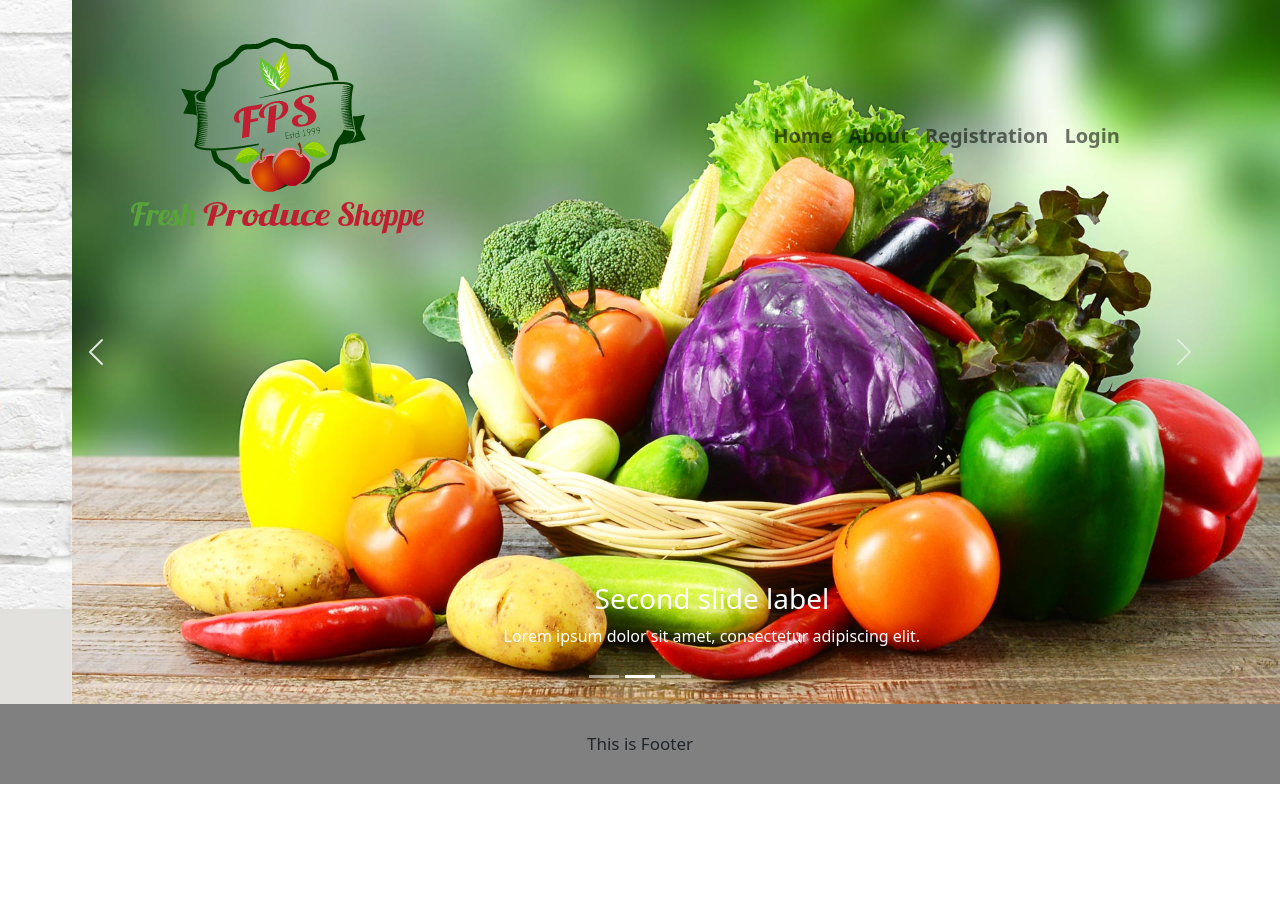
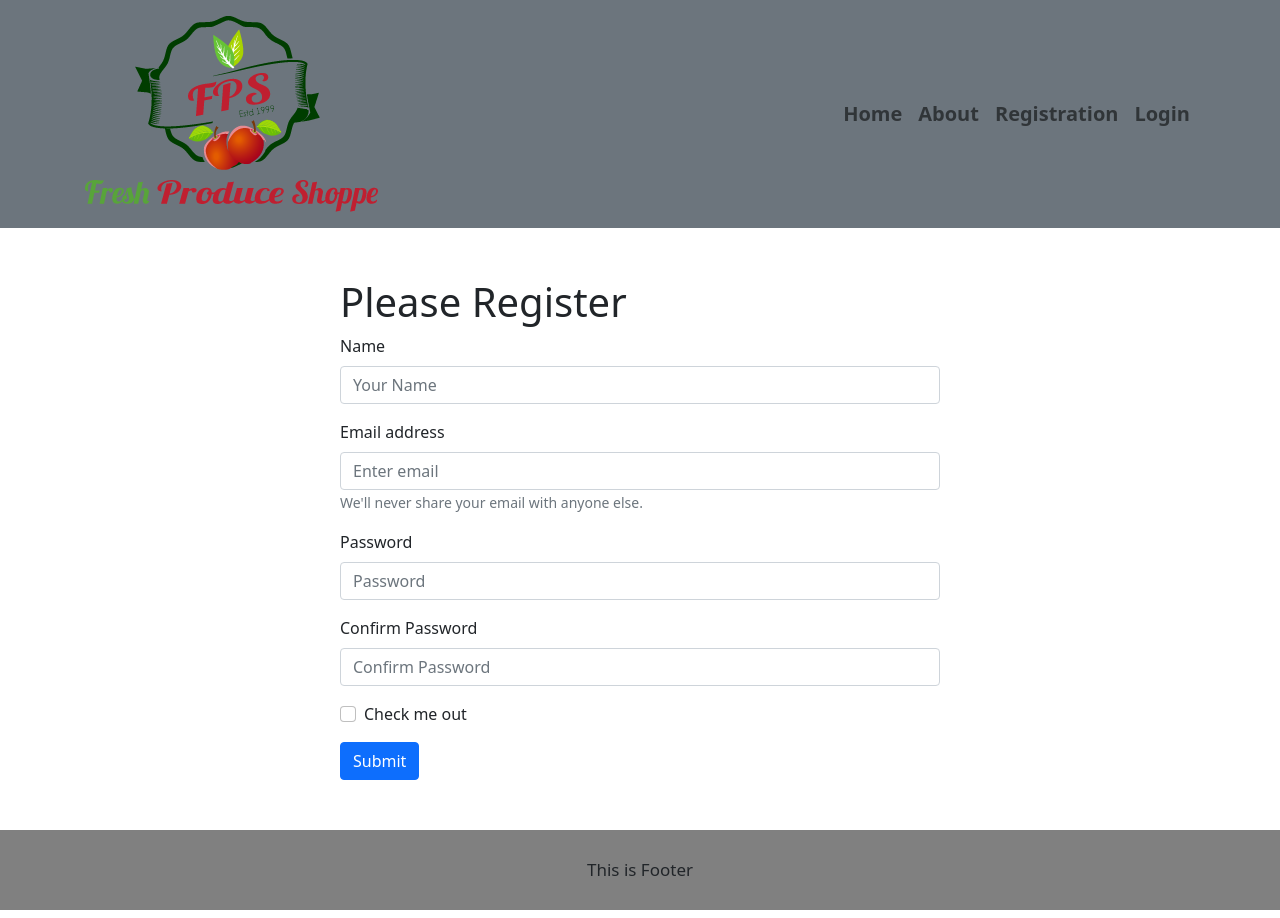
Before and after one commit to Anirbanjyoti/fruits_market_client, a React (Create React App) app: page /registration in a window 1280 px wide. Before the commit the page ends 800 px from the top, so only its background shows below. Built offline with nearby package versions, Linux system fonts and the light colour scheme.

Commit message:
login registration pages design

```diff
--- a/src/App.js
+++ b/src/App.js
@@ -1,16 +1,21 @@
-import './App.css';
+import "./App.css";
 import { Routes, Route } from "react-router-dom";
-import Home from './Pages/Home/Home';
-import Header from './Pages/Shared/Header/Header';
-import Footer from './Pages/Shared/Footer/Footer';
+import Home from "./Pages/Home/Home";
+// import Header from "./Pages/Shared/Header/Header";
+import Footer from "./Pages/Shared/Footer/Footer";
+import Login from "./Pages/Login/Login";
+import Register from "./Pages/Register/Register";
+import About from "./Pages/About/About";
 
 function App() {
   return (
     <div>
-    <Header></Header>
       <Routes>
         <Route path="/" element={<Home />}></Route>
         <Route path="/home" element={<Home />}></Route>
+        <Route path="/login" element={<Login />}></Route>
+        <Route path="/registration" element={<Register />}></Route>
+        <Route path="/about" element={<About />}></Route>
       </Routes>
       <Footer></Footer>
     </div>
--- a/src/Pages/About/About.js
+++ b/src/Pages/About/About.js
@@ -0,0 +1,13 @@
+import React from 'react';
+import PagesHeader from '../PagesHeader/PagesHeader';
+
+const About = () => {
+    return (
+        <div>
+        <PagesHeader></PagesHeader>
+            <h1>This is About pages</h1>
+        </div>
+    );
+};
+
+export default About;
--- a/src/Pages/Home/Home.js
+++ b/src/Pages/Home/Home.js
@@ -7,10 +7,12 @@ import img4 from "../../Sources/Images/fruit-1.png";
 import img5 from "../../Sources/Images/free-delivery-1-1.png";
 import img6 from "../../Sources/Images/grocery.png";
 import testimonial from "../../Sources/Images/buy-fresh-fruits-online.jpg";
+import Header from "../Shared/Header/Header";
 
 const Home = () => {
   return (
     <div>
+    <Header></Header>
       <h1 className="fancy-title">
         Fresh Fruits Online & Fresh Vegetables Online
       </h1>
--- /dev/null
+++ b/src/Pages/Login/Login.css
@@ -0,0 +1,21 @@
+.socialLogin {
+    display: grid;
+    grid-gap: 20px;
+    width: 400px;
+    margin-top: 50px;
+    margin: auto;
+}
+.socialLogin button {
+    padding: 10px;
+    background: aqua;
+    border: 0;
+    border-radius: 4px;
+    width: 100%;
+}
+.socialLogin img {
+    width: 30px;
+    margin-right: 10px;
+}
+/* a.navbar-brand img {
+    width: 250px;
+} */
--- /dev/null
+++ b/src/Pages/Login/Login.js
@@ -0,0 +1,60 @@
+import React from "react";
+import Button from "react-bootstrap/Button";
+import Form from "react-bootstrap/Form";
+import PagesHeader from "../PagesHeader/PagesHeader";
+import "./Login.css";
+// import { Link, useLocation, useNavigate } from "react-router-dom";
+// import auth from "../../firebase.init";
+// import { useAuthState } from "react-firebase-hooks/auth";
+// import SocialLogin from "../SocialLogin/SocialLogin";
+
+const Login = () => {
+  // const [user, loading, error] = useAuthState(auth);
+  // const navigate = useNavigate()
+  // let errorElement;
+  // if (error) {
+  //   errorElement = (
+  //     <div>
+  //       <p className="text-danger">Error: {error.message}</p>
+  //     </div>
+  //   );
+  // }
+  // if (loading) {
+  //   return <p>Loading...</p>;
+  // }
+  // if (user) {
+  //   navigate('/donation');
+  // }
+  return (
+    <div>
+      <PagesHeader></PagesHeader>
+      <div style={{ width: "600px", margin: "50px auto" }}>
+        <h1>Log in Please...</h1>
+        <Form>
+          <Form.Group className="mb-3" controlId="formBasicEmail">
+            <Form.Label>Email address</Form.Label>
+            <Form.Control type="email" placeholder="Enter email" />
+            <Form.Text className="text-muted">
+              We'll never share your email with anyone else.
+            </Form.Text>
+          </Form.Group>
+
+          <Form.Group className="mb-3" controlId="formBasicPassword">
+            <Form.Label>Password</Form.Label>
+            <Form.Control type="password" placeholder="Password" />
+          </Form.Group>
+          <Form.Group className="mb-3" controlId="formBasicCheckbox">
+            <Form.Check type="checkbox" label="Check me out" />
+          </Form.Group>
+          <Button variant="primary" type="submit">
+            Login
+          </Button>
+        </Form>
+        {/* {errorElement} */}
+        {/* <SocialLogin></SocialLogin> */}
+      </div>
+    </div>
+  );
+};
+
+export default Login;
--- /dev/null
+++ b/src/Pages/PagesHeader/PagesHeader.css
@@ -0,0 +1,3 @@
+nav{
+    background: gray;
+}
--- /dev/null
+++ b/src/Pages/PagesHeader/PagesHeader.js
@@ -0,0 +1,29 @@
+import React from 'react';
+import Container from 'react-bootstrap/Container';
+import Nav from 'react-bootstrap/Nav';
+import Navbar from 'react-bootstrap/Navbar';
+import logo from '../../Sources/Images/logo-est.png'
+import { Link } from "react-router-dom";
+import './PagesHeader.css'
+
+const PagesHeader = () => {
+    return (
+        <div>
+             <>
+      <Navbar bg="secondary" variant="light">
+        <Container>
+          <Navbar.Brand as={Link} to="/"><img src={logo} alt='images'></img></Navbar.Brand>
+          <Nav>
+            <Nav.Link as={Link} to="/home">Home</Nav.Link>
+            <Nav.Link as={Link} to="/About">About</Nav.Link>
+            <Nav.Link as={Link} to="/registration">Registration</Nav.Link>
+            <Nav.Link as={Link} to="/login">Login</Nav.Link>
+          </Nav>
+        </Container>
+      </Navbar>
+    </>
+        </div>
+    );
+};
+
+export default PagesHeader;
--- /dev/null
+++ b/src/Pages/Register/Register.js
@@ -0,0 +1,47 @@
+import React from "react";
+import Button from "react-bootstrap/Button";
+import Form from "react-bootstrap/Form";
+import PagesHeader from "../PagesHeader/PagesHeader";
+
+const Register = () => {
+  return (
+    <div>
+    <PagesHeader></PagesHeader>
+    <div style={{ width: "600px", margin:'50px auto' }}>
+      <h1>Please Register</h1>
+      <Form>
+      <Form.Group className="mb-3" controlId="formBasicText">
+          <Form.Label>Name</Form.Label>
+          <Form.Control type="text" placeholder="Your Name" />
+        </Form.Group>
+
+        <Form.Group className="mb-3" controlId="formBasicEmail">
+          <Form.Label>Email address</Form.Label>
+          <Form.Control type="email" placeholder="Enter email" />
+          <Form.Text className="text-muted">
+            We'll never share your email with anyone else.
+          </Form.Text>
+        </Form.Group>
+
+        <Form.Group className="mb-3" controlId="formBasicPassword">
+          <Form.Label>Password</Form.Label>
+          <Form.Control type="password" placeholder="Password" />
+        </Form.Group>
+
+        <Form.Group className="mb-3" controlId="formBasicConfPassword">
+          <Form.Label>Confirm Password</Form.Label>
+          <Form.Control type="password" placeholder="Confirm Password" />
+        </Form.Group>
+        <Form.Group className="mb-3" controlId="formBasicCheckbox">
+          <Form.Check type="checkbox" label="Check me out" />
+        </Form.Group>
+        <Button variant="primary" type="submit">
+          Submit
+        </Button>
+      </Form>
+    </div>
+    </div>
+  );
+};
+
+export default Register;
--- a/src/Pages/Shared/Header/Header.css
+++ b/src/Pages/Shared/Header/Header.css
@@ -5,7 +5,7 @@ a.navbar-brand img {
     position: relative;
     margin-top: -16px;
 }
-.container {
+.header-container {
     position: absolute;
     z-index: 999;
     margin-top:20%;
--- a/src/Pages/Shared/Header/Header.js
+++ b/src/Pages/Shared/Header/Header.js
@@ -19,7 +19,7 @@ const Header = () => {
     {/* NavBAr START*/}
     <>
       <Navbar bg="light" variant="light">
-        <Container>
+        <Container className="header-container">
           <Navbar.Brand as={Link} to="/"><img src={logo} alt='images'></img></Navbar.Brand>
           <Nav>
             <Nav.Link as={Link} to="/home">Home</Nav.Link>
--- /dev/null
+++ b/src/Pages/SocialLogin/SocialLogin.js
@@ -0,0 +1,71 @@
+import Button from "react-bootstrap/Button";
+import {
+  useSignInWithGithub,
+  useSignInWithGoogle,
+  useSignInWithFacebook,
+} from "react-firebase-hooks/auth";
+import { useLocation, useNavigate } from "react-router-dom";
+import auth from "../../firebase.init";
+// import useToken from "../../hooks/useToken";
+
+const SocialLogin = () => {
+  // Google Login
+  const [signInWithGoogle, user, loading, error] = useSignInWithGoogle(auth);
+  const [signInWithGithub, user1, loading1, error1] = useSignInWithGithub(auth);
+  const [signInWithFacebook, user2, loading2, error2] = useSignInWithFacebook(auth);
+  // const [token] = useToken(user || user1)
+  const navigate = useNavigate();
+    // Redirection page
+    // <RequireAuth>
+      const location = useLocation();
+    let from = location.state?.from?.pathname || "/";
+   // </RequireAuth>
+  let errorElement;
+  if (error || error1 || error2) {
+    errorElement = (
+      <p className="text-danger">
+        {error?.message} {error1?.message}
+      </p>
+    );
+  }
+  if (user || user1 ||user2) {
+    navigate(from, { replace: true });
+  }
+  if (loading || loading1 || loading2) {
+    return <p>Loading...</p>;
+  }
+  return (
+    <div>
+      <div className="d-flex align-items-center or">
+        <div className="w-50 bg-black" style={{ height: "1px" }}></div>
+        <span className="mx-3">or</span>
+        <div className="w-50 bg-black" style={{ height: "1px" }}></div>
+      </div>
+        {errorElement}
+      <div className="social-btn d-grid">
+        <Button
+          onClick={() => signInWithGoogle()}
+          className="btn-lg mb-2"
+          variant="info"
+        >
+          Google Sign In
+        </Button>
+        <Button
+          onClick={() => signInWithGithub()}
+          variant="secondary"
+          className="btn-lg mb-2"
+        >
+          Github Sign In
+        </Button>
+        <Button
+        onClick={() => signInWithFacebook()}
+        variant="primary"
+        className="btn-lg mb-2">
+          FaceBook Sign In
+        </Button>
+      </div>
+    </div>
+  );
+};
+
+export default SocialLogin;
```
Also changed, not shown: src/Pages/SocialLogin/SocialLogin.css (added).
